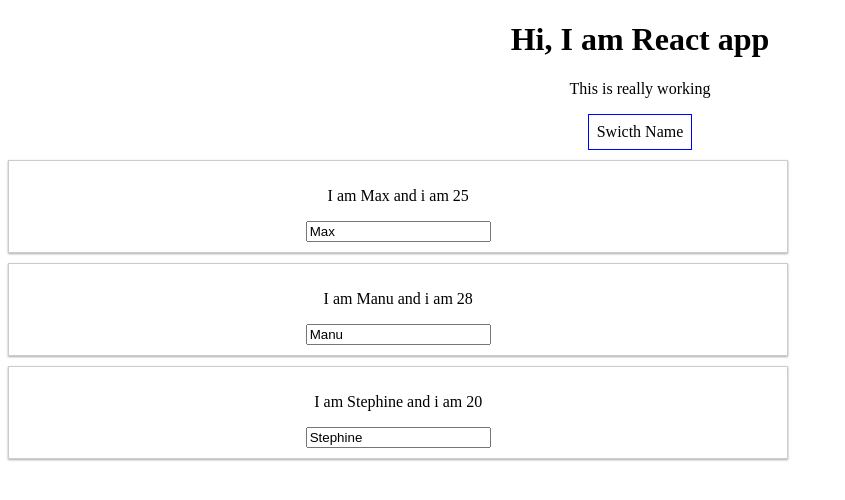
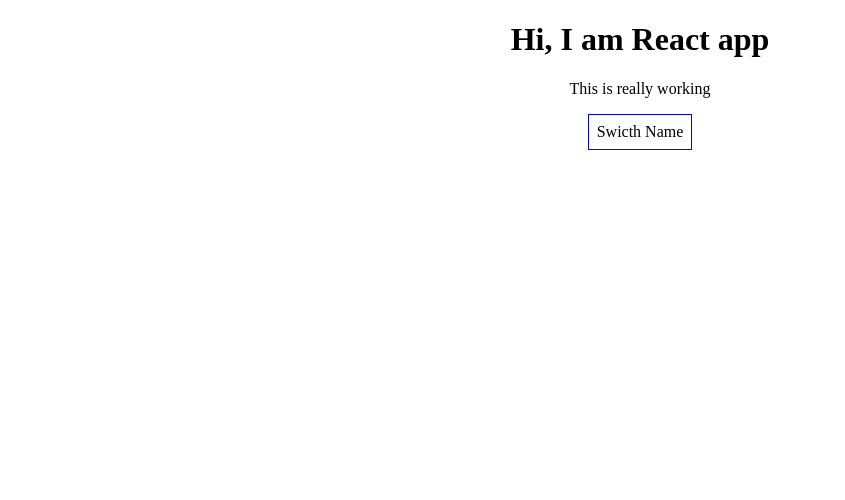
Before and after one commit to somasekharnovudu/basicreactapp, a React (Create React App) app: page / in a window 1280 px wide. Shown: the top 500 px of the page, without its empty margins (0-845 px from the left). Built offline with nearby package versions, Linux system fonts and the light colour scheme.

Commit message:
improved functionality

```diff
--- a/src/App.js
+++ b/src/App.js
@@ -10,43 +10,47 @@ class App extends Component{
             {name:"Manu",age:"28"},
             {name:"Stephine",age:"20"}
         ],
+        isPersonsShow:false,
         otherValue:"some other value"
     };
-    switchNameHandler=(name)=>{
-        this.setState({persons:[
-                                {name:name,age:"25"},
-                                {name:"Manu",age:"28"},
-                                {name:"Stephine",age:"23"}
-                               ]
+    togglePersonsHandler=()=>{
+        var shower=this.state.isPersonsShow;
+        this.setState({isPersonsShow:!shower});
+    }
+    valchanger=(event,index)=>{
+        let persons=this.state.persons;
+        persons[index].name=event.target.value;
+        this.setState({
+                            persons:persons
                         });
-        console.log(this.state);
     }
-    namechangeHandler=(event)=>{
-        var persons=[...this.state.persons];
-        persons[1].name=event.target.value;
-        this.setState({persons:persons});
-    }
+
     render=()=>{
-        let buttonStyle={
+        let persons=null;
+        if(this.state.isPersonsShow){
+            persons=this.state.persons.map((person,index)=>{
+                return <Person key={index}
+                                changer={(event,key)=>{this.valchanger(event,index)}}
+                                name={person.name}
+                                age={person.age}
+                        />
+            });
+        }
+
+        const buttonStyle={
             background:"white",
             font:"inherit",
             border:"1px solid blue",
             padding :"8px",
-            cursor:"pointer",
-            transition:"all 2s ease",
-            ".hover":{
-                transition:"all 2s ease",
-                background:"whitegrey"
-            }
+            cursor:"pointer"
         };
+
         return(
             <div className="App">
                 <h1>Hi, I am React app</h1>
                 <p>This is really working</p>
-                <button style={buttonStyle} onClick={this.switchNameHandler.bind(this,"Soma")}>Swicth Name</button>
-                <Person clickchanger={()=>{this.switchNameHandler("Sekhar")}} name={this.state.persons[0].name} age={this.state.persons[0].age}/>
-                <Person changer={this.namechangeHandler} name={this.state.persons[1].name}  age={this.state.persons[1].age}/>
-                <Person name={this.state.persons[2].name}  age={this.state.persons[2].age}/>
+                <button style={buttonStyle} onClick={this.togglePersonsHandler}>Swicth Name</button>
+                {persons}
             </div>
         )
     }
--- a/src/Components/Person/Person.js
+++ b/src/Components/Person/Person.js
@@ -6,7 +6,7 @@ const Person=(props)=>{
 
     return(
         <div  className="Person">
-            <p onClick={props.clickchanger}>I am {props.name} and i am {props.age}</p>
+            <p>I am {props.name} and i am {props.age}</p>
             <input type="text" onChange={props.changer} className="Mychanger" value={props.name}/>
         </div>
     )
```
